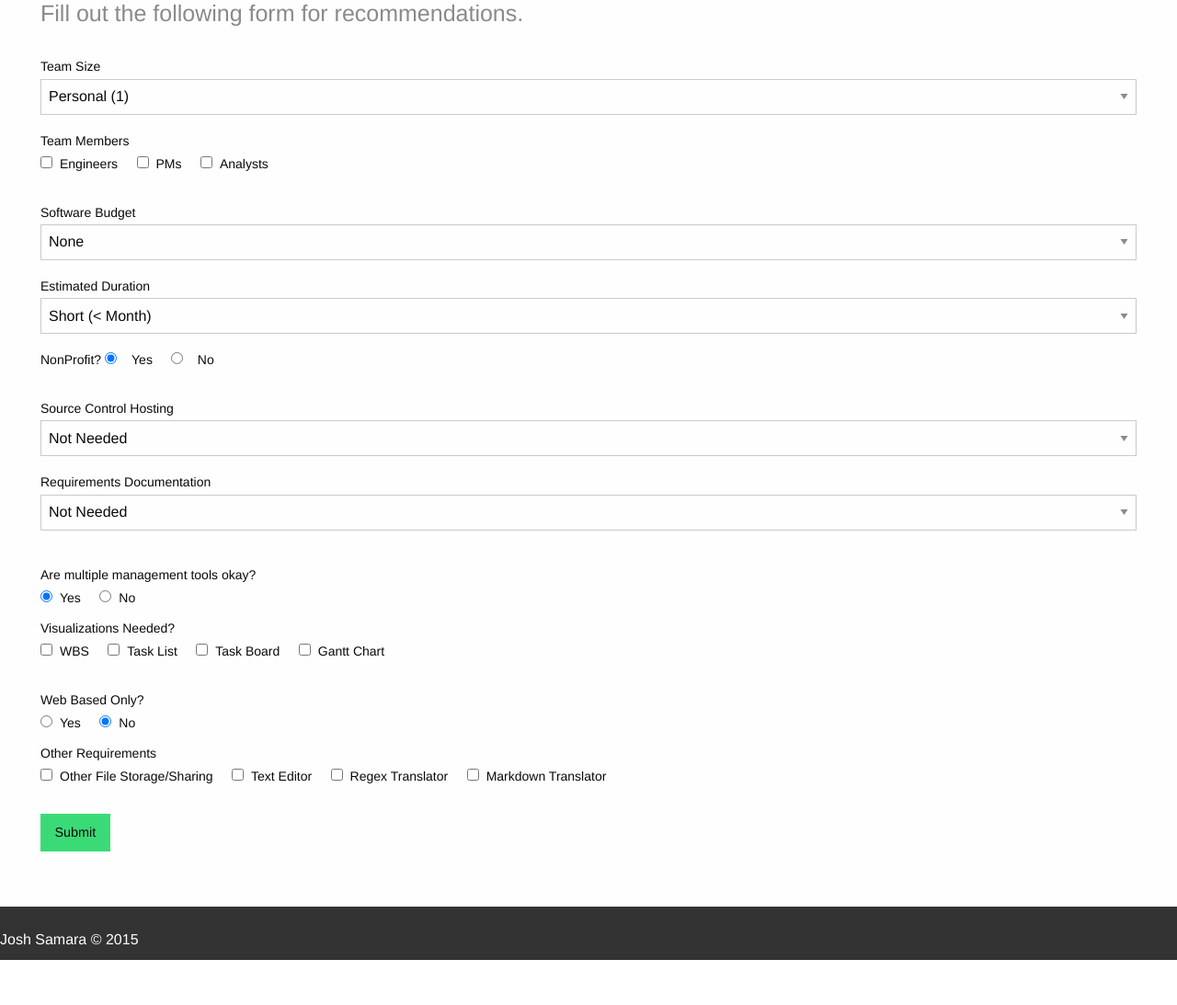
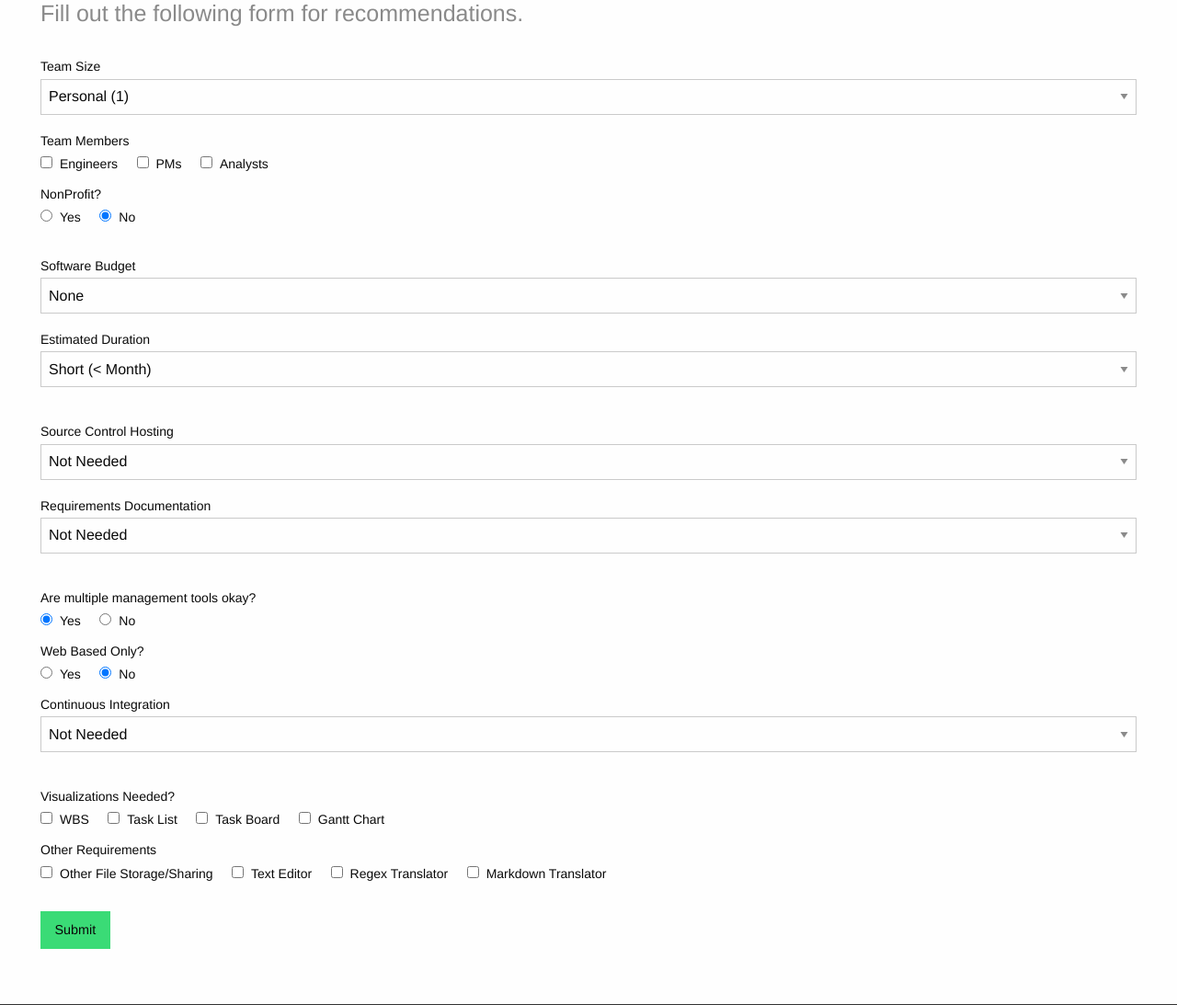
Before and after one commit to joshsamara/PMQuiz, a Flask app: page /quiz in a window 1280 px wide. Shown: the part 269-1362 px from the top of the page at 92% size. Before the commit the page ends 1313 px from the top, so only its background shows below. Run offline with Flask 2, Linux system fonts and the light colour scheme; parts of the project's set-up code (start-up, migrations or seed data) failed here and were passed over; some libraries are stand-ins or nearby versions.

Commit message:
Add continuous integration.

```diff
--- a/templates/quiz.html
+++ b/templates/quiz.html
@@ -12,9 +12,9 @@ Quiz Section
   <h4 class="subheader">Fill out the following form for recommendations.</h4>
   <form action="{{ url_for('quiz') }}" method="post">
     <fieldset>
-      {# Row 1 size, type #}
+      {# Row 1 size, type, non-profit #}
       <div class="row">
-        <div class="large-6 columns">
+        <div class="large-4 columns">
           <label>Team Size
             <select name="size">
               <option value="personal">Personal (1)</option>
@@ -24,16 +24,21 @@ Quiz Section
             </select>
           </label>
         </div>
-        <div class="large-6 columns">
+        <div class="large-4 columns">
           <label>Team Members</label>
           <input name="eng" type="checkbox"><label>Engineers</label>
           <input name="pm" type="checkbox"><label>PMs</label>
           <input name="anls" type="checkbox"><label>Analysts</label>
         </div>
+        <div class="large-4 columns">
+          <label>NonProfit?</label>
+          <input type="radio" name="open" value="yes"><label>Yes</label>
+          <input type="radio" name="open" value="no" checked="true"><label>No</label>
+        </div>
       </div>
       {# Row 2 budget, duration, multiple #}
       <div class="row">
-        <div class="large-4 columns">
+        <div class="large-6 columns">
           <label>Software Budget
             <select name="budget">
               <option value="none">None</option>
@@ -43,7 +48,7 @@ Quiz Section
             </select>
           </label>
         </div>
-        <div class="large-4 columns">
+        <div class="large-6 columns">
           <label>Estimated Duration
             <select name="duration">
               <option value="short">Short (< Month)</option>
@@ -51,12 +56,6 @@ Quiz Section
               <option value="long">Long (Year+)</option>
               <option value="unlimited">Continuous (No End)</option>
             </select>
-          </label>
-        </div>
-        <div class="large-4 columns">
-          <label>NonProfit?
-          <input type="radio" name="open" value="yes" checked="true"><label>Yes</label>
-          <input type="radio" name="open" value="no"><label>No</label>
           </label>
         </div>
       </div>
@@ -84,25 +83,34 @@ Quiz Section
       </div>
       {# Row 4 multiple, visualizations #}
       <div class="row">
-        <div class="large-6 columns">
+        <div class="large-4 columns">
           <label>Are multiple management tools okay?</label>
           <input type="radio" name="multiple" value="yes" checked="true"><label>Yes</label>
           <input type="radio" name="multiple" value="no"><label>No</label>
         </div>
+        <div class="large-4 columns">
+          <label>Web Based Only?</label>
+          <input type="radio" name="web-based" value="yes"><label>Yes</label>
+          <input type="radio" name="web-based" value="no" checked="true"><label>No</label>
+        </div>
+        <div class="large-4 columns">
+          <label>Continuous Integration
+            <select name="ci">
+              <option value="none">Not Needed</option>
+              <option value="travis">Yes</option>
+              <option value="jenkins">Yes and Heavily Customizable</option>
+            </select>
+          </label>
+        </div>
+      </div>
+      {# Row 5 web-based, other #}
+      <div class="row">
         <div class="large-6 columns">
           <label>Visualizations Needed?</label>
           <input name="wbs" type="checkbox"><label>WBS</label>
           <input name="task-list" type="checkbox"><label>Task List</label>
           <input name="task-board" type="checkbox"><label>Task Board</label>
           <input name="gantt" type="checkbox"><label>Gantt Chart</label>
-        </div>
-      </div>
-      {# Row 5 web-based, other #}
-      <div class="row">
-        <div class="large-6 columns">
-          <label>Web Based Only?</label>
-          <input type="radio" name="web-based" value="yes"><label>Yes</label>
-          <input type="radio" name="web-based" value="no" checked="true"><label>No</label>
         </div>
         <div class="large-6 columns">
           <label>Other Requirements</label>
--- a/tools.yaml
+++ b/tools.yaml
@@ -62,6 +62,17 @@
     img: /static/imgs/conf.png
     link: https://www.atlassian.com/software/confluence
     uid: cf
+"Continuous Integration":
+  - name: Travis CI
+    desc: Online continuous integration service. Free for public repositories.
+    img: /static/imgs/travis.png
+    link: https://travis-ci.org/
+    uid: travis
+  - name: Jenkins
+    desc: Open source continuous integration service. Highly customizable. Requires manual setup and configurations.
+    img: /static/imgs/jenkins.png
+    link: http://jenkins-ci.org/
+    uid: jenkins
 "Other Software":
   - name: Google Drive
     desc: Free file storage and sharing. Useful for non-software files.
```
Also changed, not shown: logic.py (+16 -0 lines), static/imgs/jenkins.png (added), static/imgs/travis.png (added).
